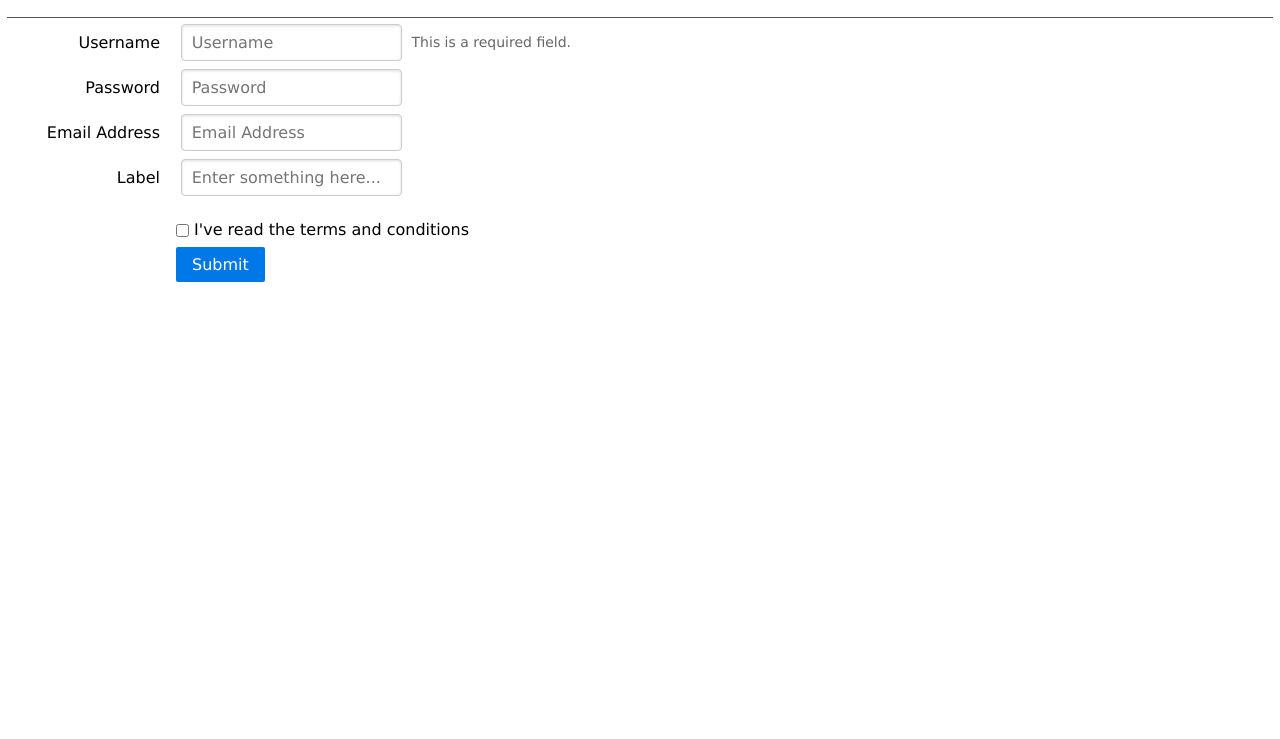
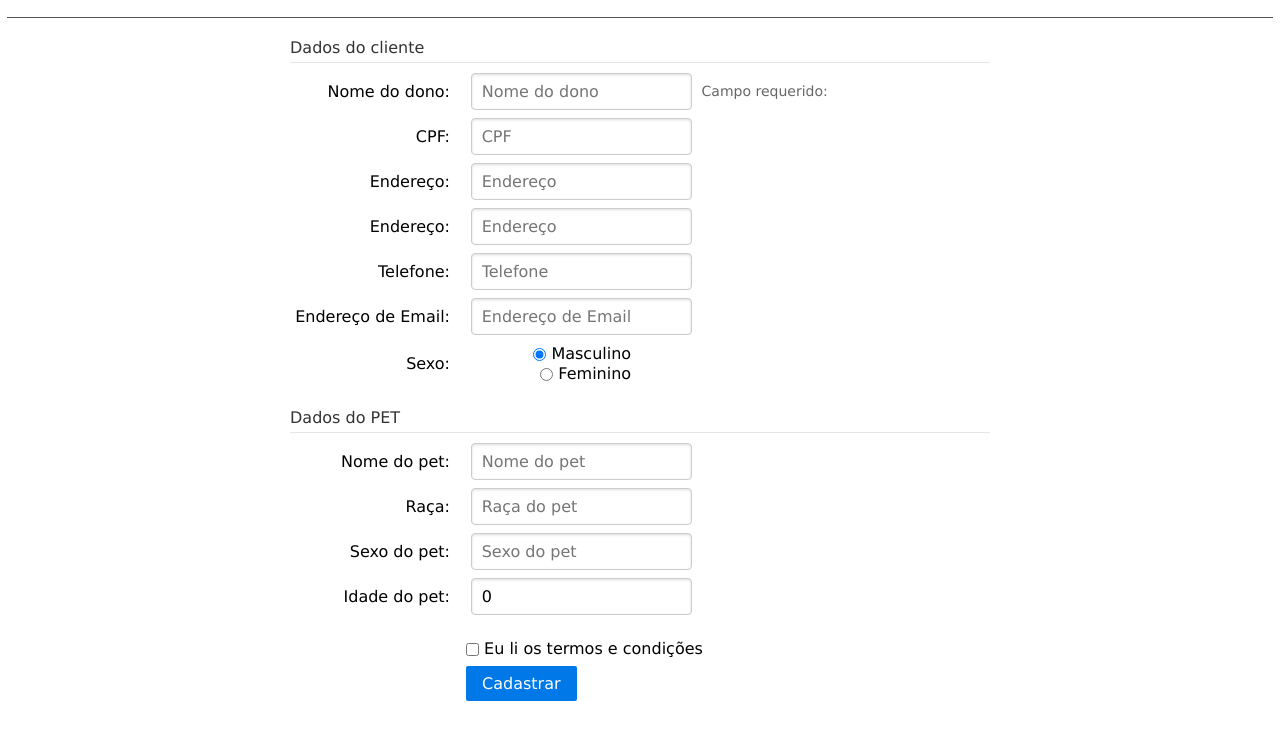
Before and after one commit to TamiresAbade/FMU, a plain HTML site: page html/cadastro-pet.html in a window 1280 px wide. Shown: the part 61-800 px from the top of the page. Drawn offline with Linux system fonts and the light colour scheme.

Commit message:
Pronto página de cadastro

```diff
--- a/css/home.css
+++ b/css/home.css
@@ -95,3 +95,9 @@ fieldset.cadastro > legend{
     color: #ff5757;
     margin-bottom: 30px;
 }
+
+form.form{
+    min-width: 700px;
+    max-width: 700px;
+    margin: 15px auto;
+}
--- a/html/cadastro-pet.html
+++ b/html/cadastro-pet.html
@@ -26,35 +26,83 @@
             </a>
         </nav>
     </header>
-    <form class="pure-form pure-form-aligned">
+    <form class="pure-form pure-form-aligned form">
         <fieldset>
+            <legend>Dados do cliente</legend>
             <div class="pure-control-group">
-                <label for="name">Username</label>
-                <input id="name" type="text" placeholder="Username">
-                <span class="pure-form-message-inline">This is a required field.</span>
+                <label for="name">Nome do dono:</label>
+                <input id="name" type="text" placeholder="Nome do dono">
+                <span class="pure-form-message-inline">Campo requerido:</span>
             </div>
 
             <div class="pure-control-group">
-                <label for="password">Password</label>
-                <input id="password" type="password" placeholder="Password">
+                <label for="cpf">CPF:</label>
+                <input id="cpf" type="text" placeholder="CPF">
             </div>
 
             <div class="pure-control-group">
-                <label for="email">Email Address</label>
-                <input id="email" type="email" placeholder="Email Address">
+                <label for="address">Endereço:</label>
+                <input id="address" type="text" placeholder="Endereço">
             </div>
 
             <div class="pure-control-group">
-                <label for="foo">Label</label>
-                <input id="foo" type="text" placeholder="Enter something here...">
+                <label for="address">Endereço:</label>
+                <input id="address" type="text" placeholder="Endereço">
+            </div>
+
+            <div class="pure-control-group">
+                <label for="telephone">Telefone:</label>
+                <input id="telephone" type="text" placeholder="Telefone">
+            </div>
+
+            <div class="pure-control-group">
+                <label for="email">Endereço de Email:</label>
+                <input id="email" type="email" placeholder="Endereço de Email">
+            </div>
+
+            <div class="pure-control-group">
+                <label for="radiosSex">Sexo:</label>
+                <label id="radiosSex">
+                    <label for="masculino" class="pure-radio">
+                        <input id="masculino" type="radio" name="sex" value="masculino" checked>
+                        Masculino
+                    </label>
+
+                    <label for="feminino" class="pure-radio">
+                        <input id="feminino" type="radio" name="sex" value="feminino">
+                        Feminino
+                    </label>
+                </div>
+            </div>
+
+        </fieldset>
+        <fieldset>
+            <legend>Dados do PET</legend>
+            <div class="pure-control-group">
+                <label for="petname">Nome do pet:</label>
+                <input id="petname" type="text" placeholder="Nome do pet">
+            </div>
+
+            <div class="pure-control-group">
+                <label for="breed">Raça:</label>
+                <input id="breed" type="text" placeholder="Raça do pet">
+            </div>
+
+            <div class="pure-control-group">
+                <label for="petsex">Sexo do pet:</label>
+                <input id="petsex" type="text" placeholder="Sexo do pet">
+            </div>
+
+            <div class="pure-control-group">
+                <label for="petage">Idade do pet:</label>
+                <input id="petage" type="number" min="0" value="0" placeholder="Idade do pet">
             </div>
 
             <div class="pure-controls">
                 <label for="cb" class="pure-checkbox">
-                    <input id="cb" type="checkbox"> I've read the terms and conditions
+                    <input id="cb" type="checkbox"> Eu li os termos e condições
                 </label>
-
-                <button type="submit" class="pure-button pure-button-primary">Submit</button>
+                <button type="submit" class="pure-button pure-button-primary">Cadastrar</button>
             </div>
         </fieldset>
     </form>
```
